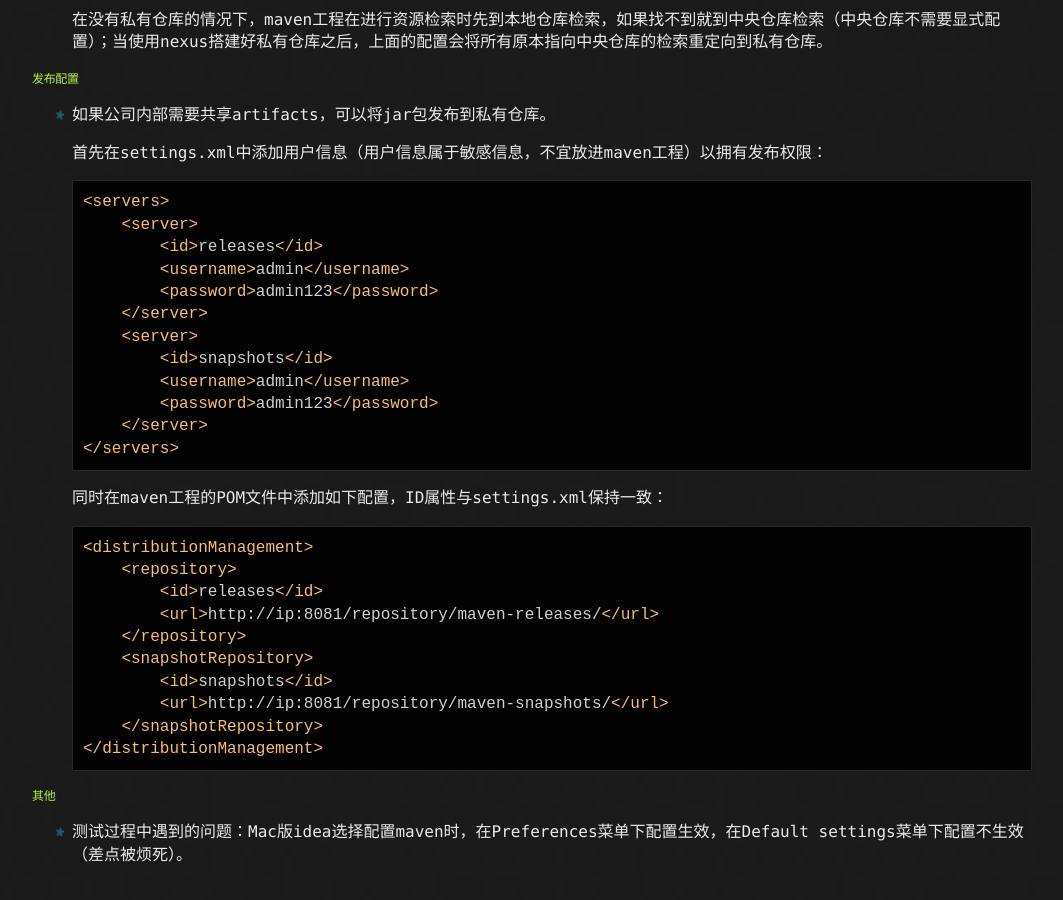
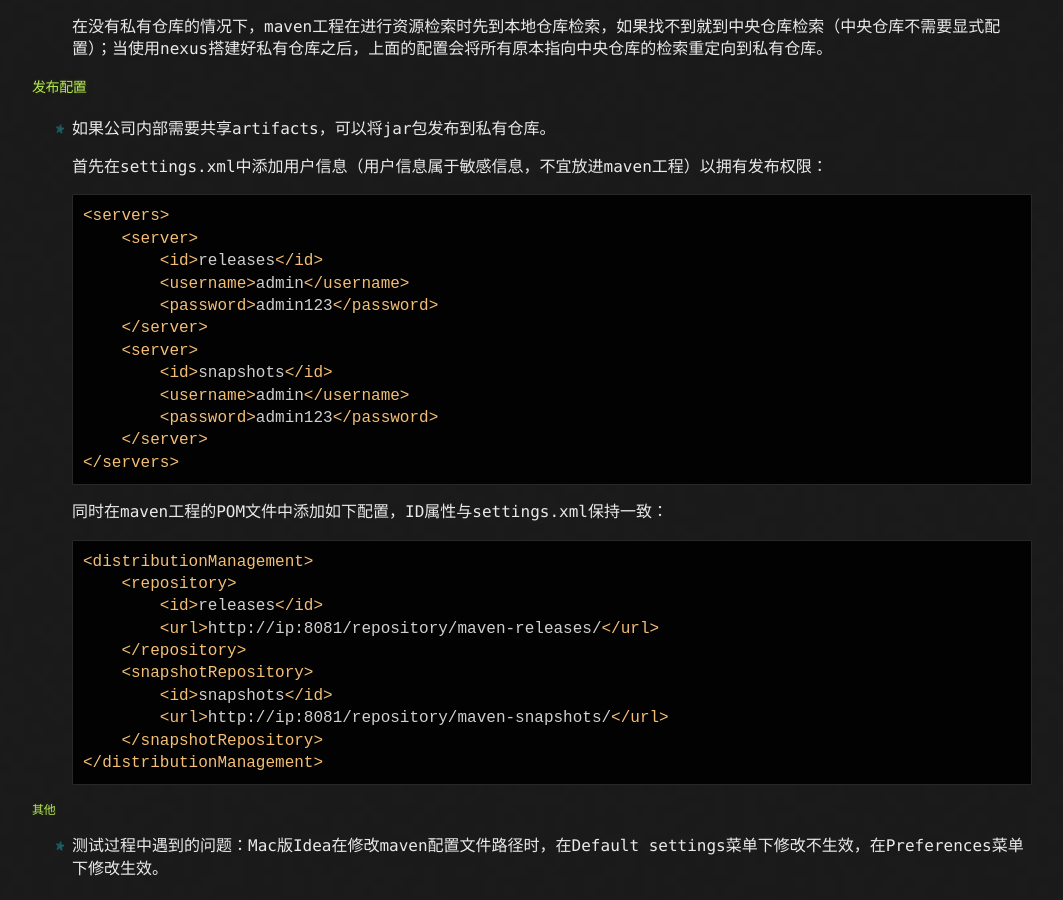
Before and after one commit to dingl-designer/blog, a Jekyll site: the page built from docs/working-scene/MavenRepo.md, in a window 1280 px wide and 900 px high, scrolled down 1283 px. Shown: the whole window, without its empty margins (108-1171 px from the left). Built offline with Jekyll 4.4.1, drawn with Linux system fonts in a browser that asks for light colours; our own code applies the rules of GitHub Pages for plain Markdown files.

Commit message:
page style

```diff
--- a/docs/working-scene/MavenRepo.md
+++ b/docs/working-scene/MavenRepo.md
@@ -45,8 +45,7 @@
 
   在没有私有仓库的情况下，maven工程在进行资源检索时先到本地仓库检索，如果找不到就到中央仓库检索（中央仓库不需要显式配置）；当使用nexus搭建好私有仓库之后，上面的配置会将所有原本指向中央仓库的检索重定向到私有仓库。
 
-
-##### 发布配置
+#### 发布配置
 
 - 如果公司内部需要共享artifacts，可以将jar包发布到私有仓库。
 
@@ -84,4 +83,4 @@
 
 ##### 其他
 
-* 测试过程中遇到的问题：Mac版idea选择配置maven时，在Preferences菜单下配置生效，在Default settings菜单下配置不生效（差点被烦死）。
+* 测试过程中遇到的问题：Mac版Idea在修改maven配置文件路径时，在Default settings菜单下修改不生效，在Preferences菜单下修改生效。
```
Also changed, not shown: other parts of docs/working-scene/MavenRepo.md (+2 -2 lines), docs/computer-graphics/index.md (+2 -0 lines).
